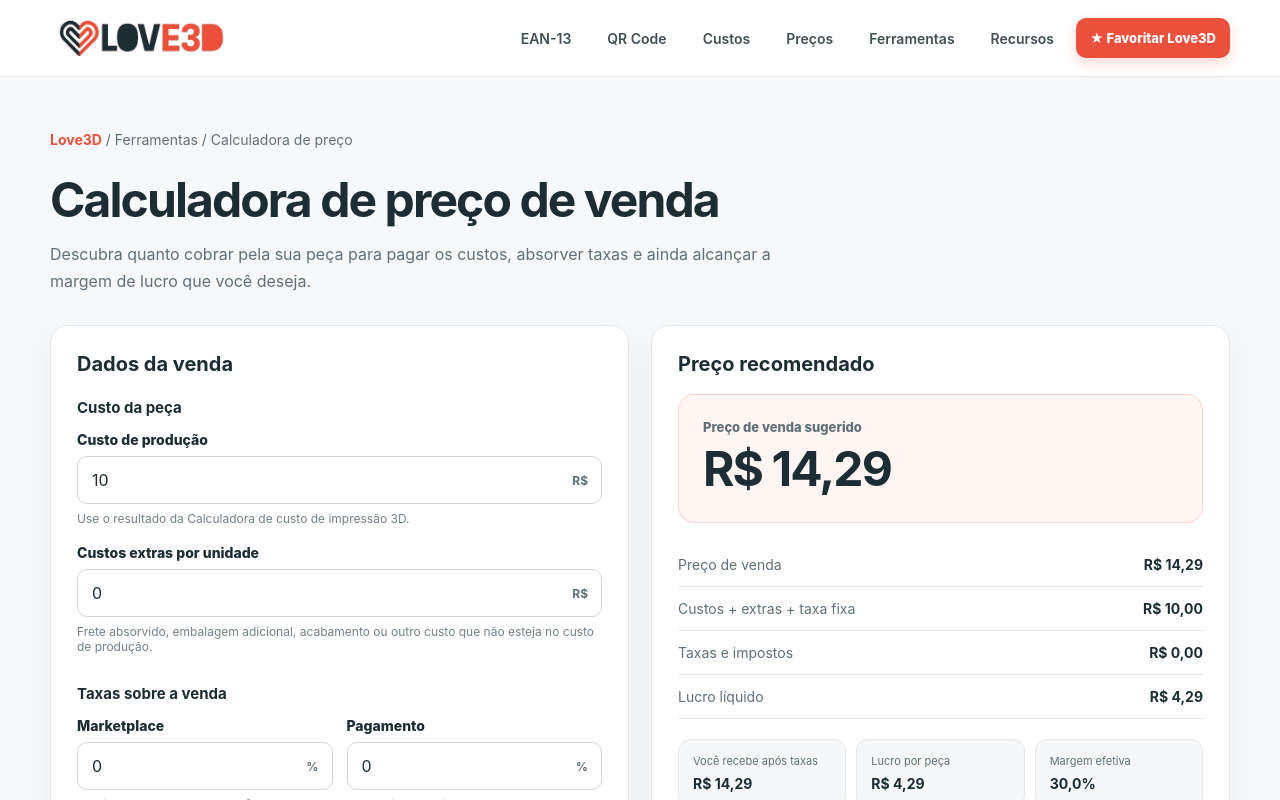
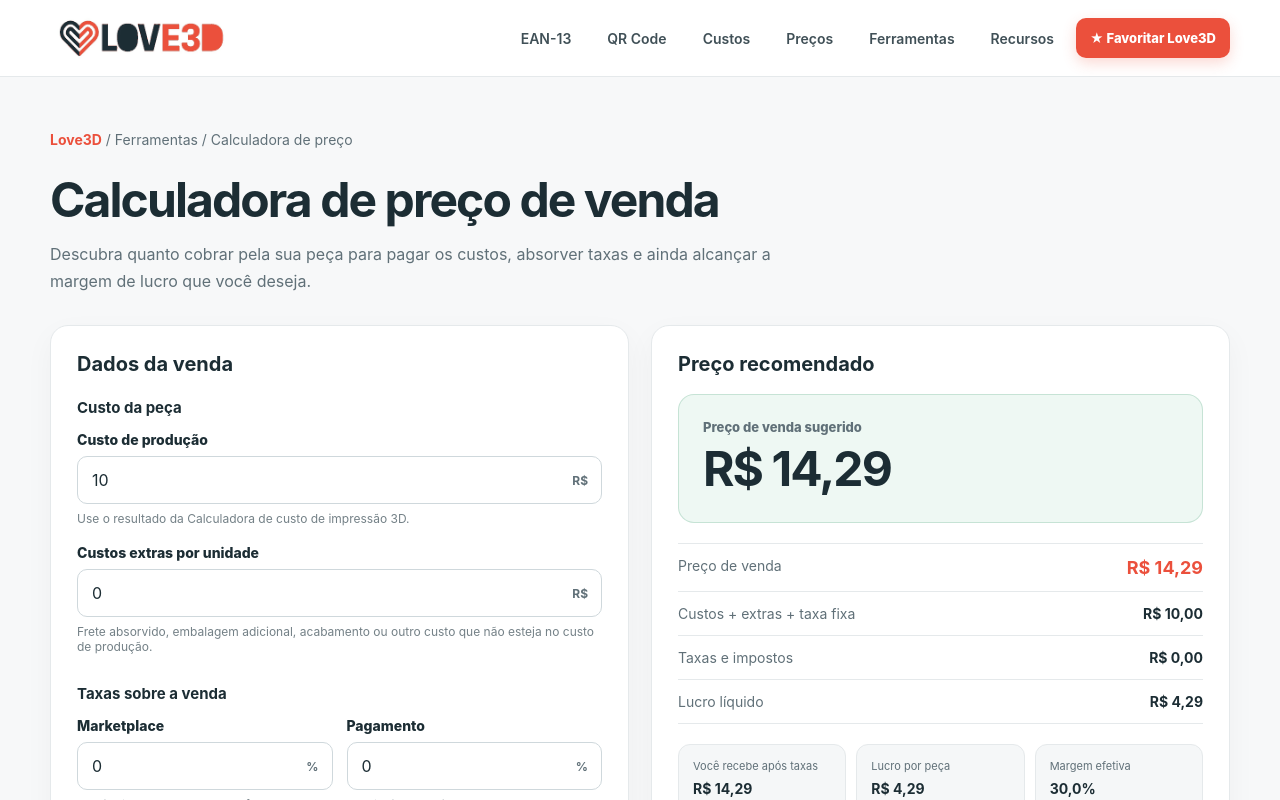
Before and after one commit to jlsan81/love3d, a Next.js app: page /ferramentas/preco-venda in a window 1280 px wide. Shown: the top 800 px of the page. Built offline with nearby package versions, Linux system fonts and the light colour scheme.

Commit message:
estiliza calculadora de preço

```diff
--- a/styles/globals.css
+++ b/styles/globals.css
@@ -572,3 +572,16 @@ button, input, select {
 @media (max-width: 820px) {
   .favorite-button { padding: 0 12px; }
 }
+
+.price-total { background: #eef8f3; border-color: rgba(36, 139, 92, .2); }
+.price-breakdown { border-top: 1px solid var(--love-border); }
+.price-row-highlight strong { color: var(--love-red); font-size: 18px; }
+.price-error {
+  padding: 22px;
+  border-radius: 14px;
+  background: #fff5f3;
+  border: 1px solid rgba(235,80,60,.22);
+  color: #6b4039;
+}
+.price-error strong { display: block; margin-bottom: 6px; font-size: 17px; color: var(--love-dark); }
+.price-error p { margin: 0; line-height: 1.6; font-size: 13px; }
```
